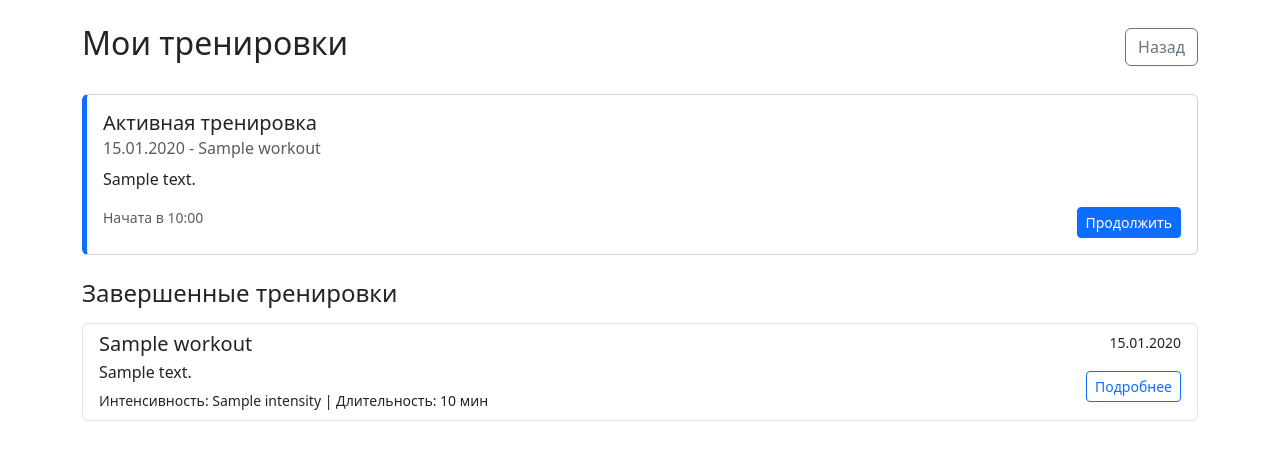
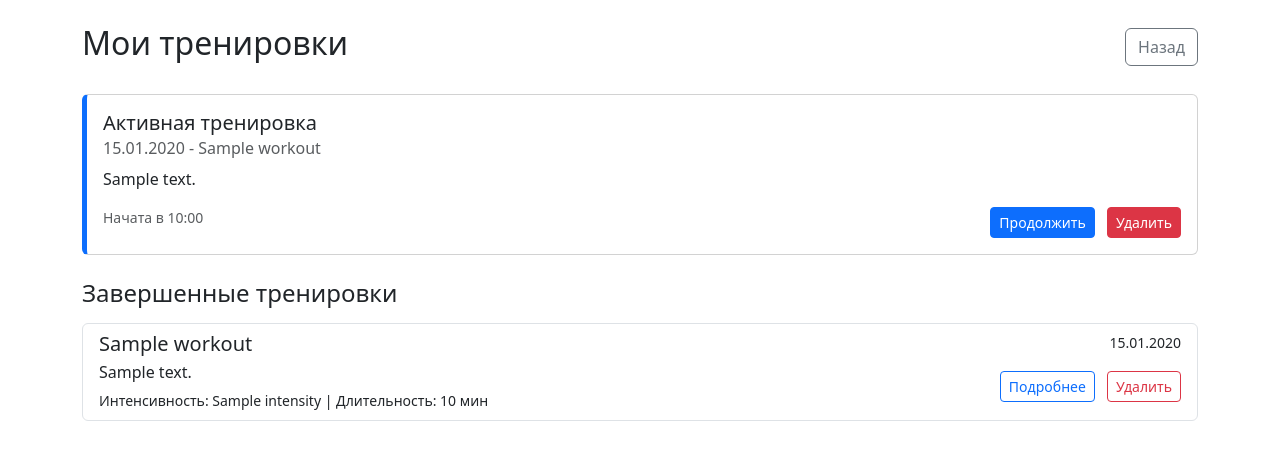
Before and after one commit to BigmasterSavage/gym_diary, a Flask app: page /mytrainings in a window 1280 px wide. Shown: the top 460 px of the page. Run offline with Flask 3, Linux system fonts and the light colour scheme; the visitor is signed in with stand-in values (Sample User, id 1); a database or web service that is not in the repository returns one stand-in record (values such as "Sample title"); parts of the project's set-up code (start-up, migrations or seed data) failed here and were passed over; some libraries are stand-ins or nearby versions.

Commit message:
Добавлена кнопка "Удалить тренировку"

```diff
--- a/app.py
+++ b/app.py
@@ -326,6 +326,39 @@ def my_training():
                            completed_workouts = completed_workouts)
 
 
+@app.route('/delete_workout/<int:workout_id>', method='POST')
+def delete_workout(workout_id):
+    if 'user_id' not in session:
+        flash("Необходимо авторизоваться")
+        return redirect(url_for('login'))
+
+    with get_db_connection() as conn:
+        with conn.cursor() as cur:
+            try:
+                cur.execute("SELECT user_id FROM workouts WHERE id = %s", (workout_id,))
+                result = cur.fetchone()
+
+                if not result:
+                    flash("Тренировка не найдена")
+                    return redirect(url_for('my_training'))
+
+                if result[0] != session['user_id']:
+                    flash("Нельзя удалить чужую тренировку")
+                    return redirect(url_for('my_training'))
+
+                # Удаляем сначала подходы (из-за внешнего ключа)
+                cur.execute("DELETE FROM sets WHERE workout_id = %s", (workout_id,))
+                # Затем удаляем саму тренировку
+                cur.execute("DELETE FROM workouts WHERE id = %s", (workout_id,))
+                conn.commit()
+
+                flash("Тренировка успешно удалена", "success")
+            except Exception as e:
+                conn.rollback()
+                flash(f"Ошибка при удалении тренировки: {str(e)}", "error")
+    return redirect(url_for('my_training'))
+
+
 @app.route('/workout_stats/<int:workout_id>')
 def workout_stats(workout_id):
     if 'user_id' not in session:
--- a/templates/mytrainings.html
+++ b/templates/mytrainings.html
@@ -39,9 +39,16 @@
                     <small class="text-muted">
                         Начата в {{ active_workout.start_time.strftime('%H:%M') }}
                     </small>
-                    <a href="/activetraining/{{ active_workout.id }}" class="btn btn-primary btn-sm">
-                        Продолжить
-                    </a>
+                    <div>
+                        <a href="/activetraining/{{ active_workout.id }}" class="btn btn-primary btn-sm me-2">
+                            Продолжить
+                        </a>
+                        <form action="/delete_workout/{{ active_workout.id }}" method="POST" style="display: inline;">
+                            <button type="submit" class="btn btn-danger btn-sm" onclick="return confirm('Вы уверены, что хотите удалить эту тренировку?')">
+                                Удалить
+                            </button>
+                        </form>
+                    </div>
                 </div>
             </div>
         </div>
@@ -73,9 +80,16 @@
                             Длительность: {{ workout.duration_minutes }} мин
                         </small>
                     </div>
-                    <a href="/workout_stats/{{ workout.id }}" class="btn btn-outline-primary btn-sm">
-                        Подробнее
-                    </a>
+                    <div>
+                        <a href="/workout_stats/{{ workout.id }}" class="btn btn-outline-primary btn-sm me-2">
+                            Подробнее
+                        </a>
+                        <form action="/delete_workout/{{ workout.id }}" method="POST" style="display: inline;">
+                            <button type="submit" class="btn btn-outline-danger btn-sm" onclick="return confirm('Вы уверены, что хотите удалить эту тренировку?')">
+                                Удалить
+                            </button>
+                        </form>
+                    </div>
                 </div>
             </div>
             {% endfor %}
```
